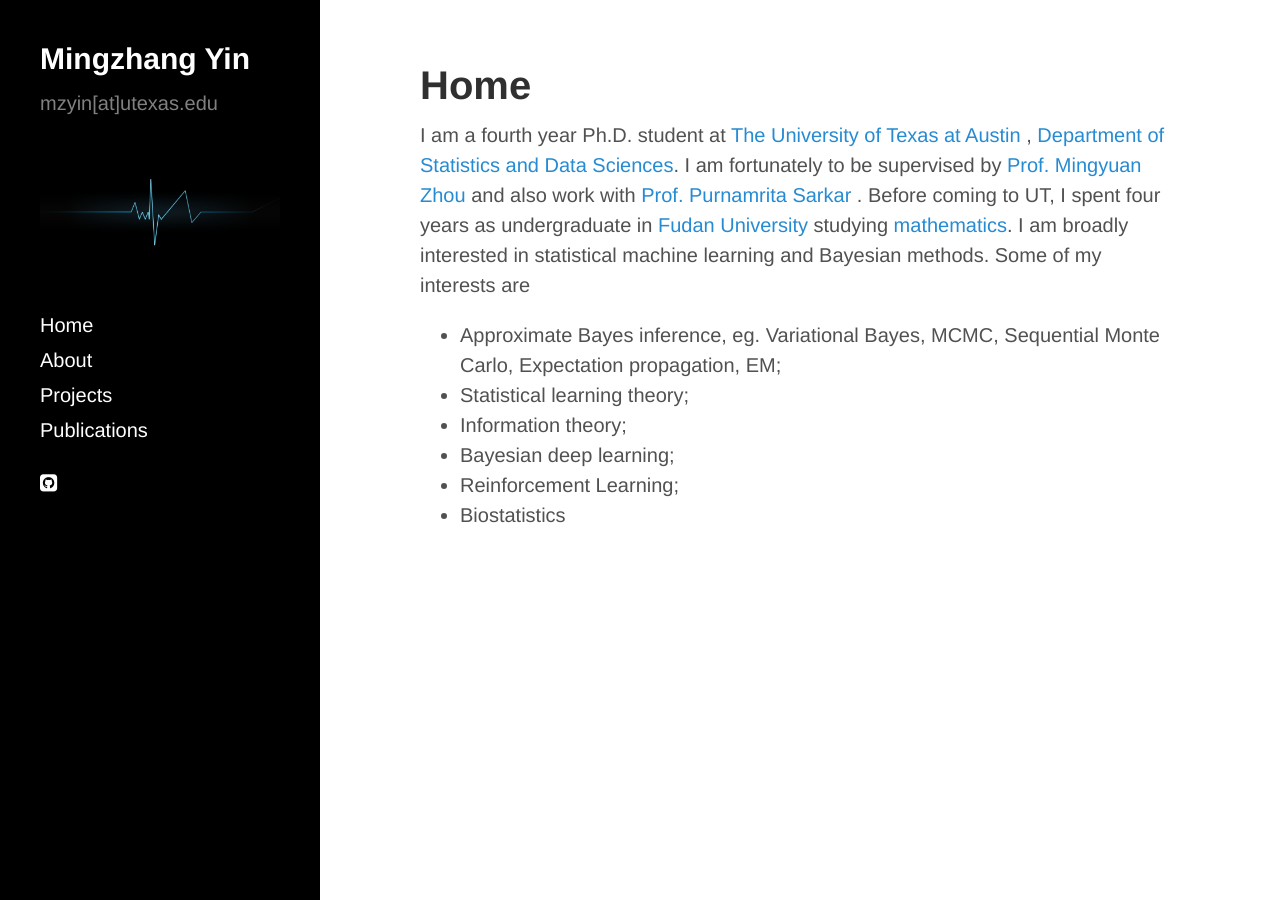
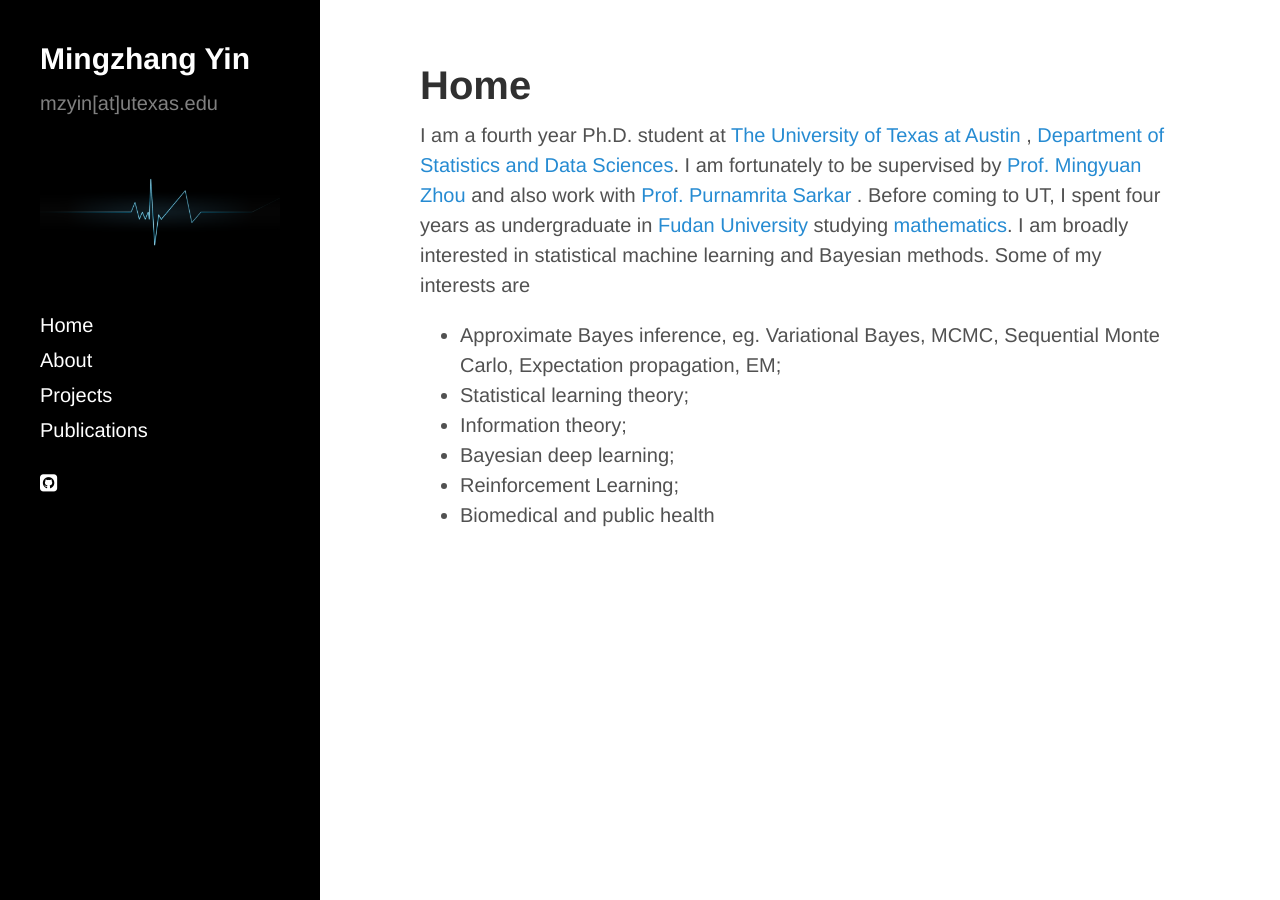
Before and after one commit to mingzhang-yin/mingzhang-yin.github.io, a Jekyll site: the page built from index.md, in a window 1280 px wide. Built offline with Jekyll 4.4.1, drawn with Linux system fonts in a browser that asks for light colours; nearby versions of some CDN libraries.

Commit message:
Update index.md

```diff
--- a/index.md
+++ b/index.md
@@ -21,5 +21,5 @@ title: Home
   <li> Information theory; </li>
   <li> Bayesian deep learning; </li>
   <li> Reinforcement Learning; </li>
-   <li> Biostatistics </li>
+   <li> Biomedical and public health </li>
   </ul>
```
